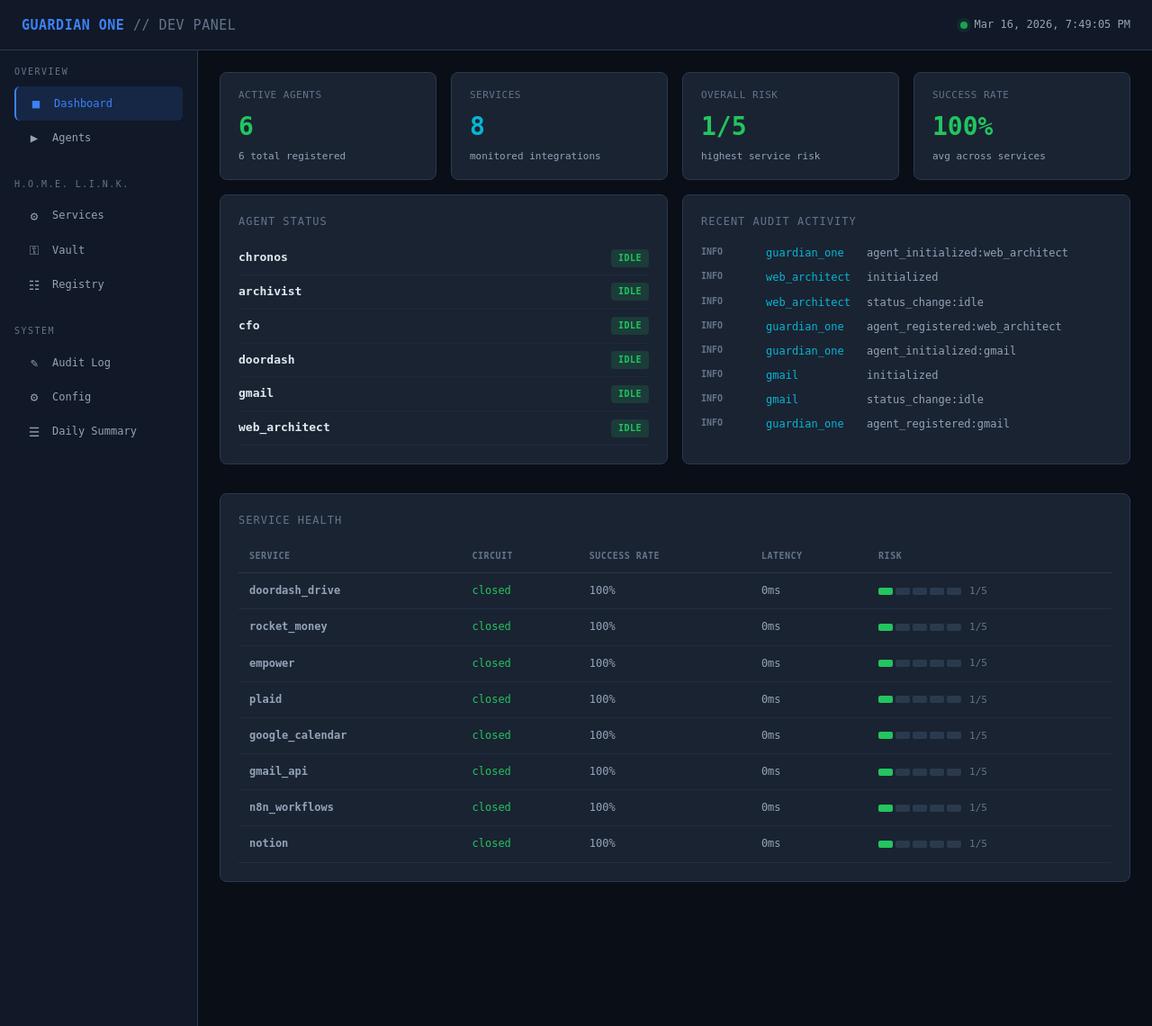
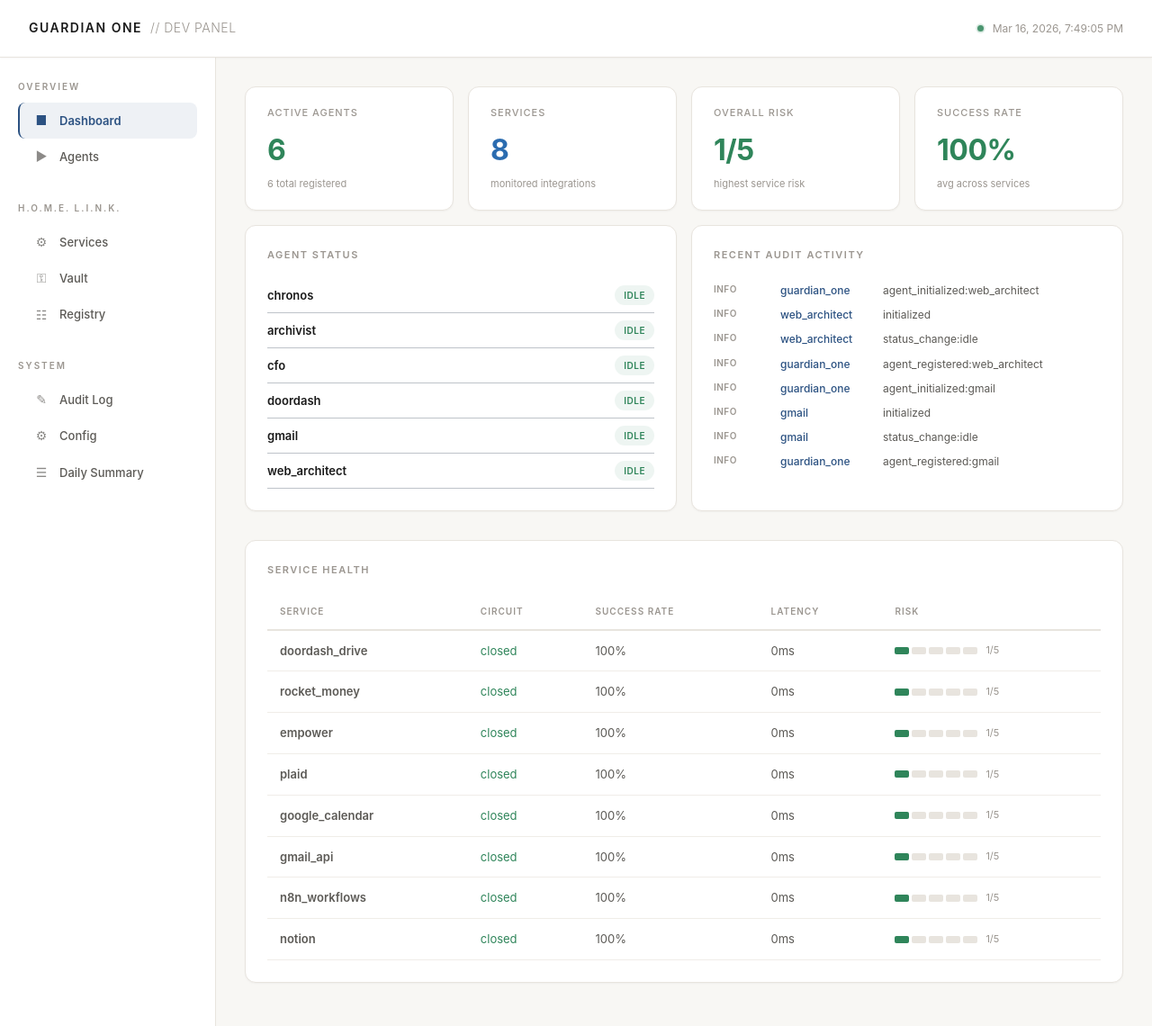
Before and after one commit to CuriousCat777/JT, a Flask app: page / in a window 1280 px wide. Shown: the whole page at 90% size. Run offline with Flask 3, Linux system fonts and the light colour scheme.

Commit message:
Redesign dev panel: dark hacker theme → refined light aesthetic
- Warm ivory backgrounds (#f8f7f4) with clean white cards
- Inter font family for polished sans-serif typography
- Softer shadows and 12px border-radius for modern card feel
- Muted, sophisticated color palette (navy accent, warm grays)
- Pill-shaped status badges instead of square
- Subtle hover animations (lift + shadow)
- Focus states on form inputs
- Wider sidebar (240px) with more breathing room

https://claude.ai/code/session_01Gv4P7XuoUEpzp115rF3YBi

```diff
--- a/guardian_one/web/templates/panel.html
+++ b/guardian_one/web/templates/panel.html
@@ -6,27 +6,36 @@
 <title>Guardian One — Dev Panel</title>
 <style>
 :root {
-  --bg-primary: #0a0e17;
-  --bg-secondary: #111827;
-  --bg-card: #1a2332;
-  --bg-card-hover: #1f2b3d;
-  --border: #2a3a4e;
-  --text-primary: #e2e8f0;
-  --text-secondary: #94a3b8;
-  --text-muted: #64748b;
-  --accent: #3b82f6;
-  --accent-glow: rgba(59, 130, 246, 0.15);
-  --green: #22c55e;
-  --green-dim: rgba(34, 197, 94, 0.15);
-  --yellow: #eab308;
-  --yellow-dim: rgba(234, 179, 8, 0.15);
-  --red: #ef4444;
-  --red-dim: rgba(239, 68, 68, 0.15);
-  --orange: #f97316;
-  --purple: #a855f7;
-  --cyan: #06b6d4;
-  --font: 'SF Mono', 'Cascadia Code', 'JetBrains Mono', 'Fira Code', monospace;
+  /* Refined light palette — warm ivory & slate */
+  --bg-primary: #f8f7f4;
+  --bg-secondary: #ffffff;
+  --bg-card: #ffffff;
+  --bg-card-hover: #f3f1ee;
+  --border: #e8e4de;
+  --border-subtle: #f0ede8;
+  --text-primary: #1a1a1a;
+  --text-secondary: #5c5a56;
+  --text-muted: #9b9690;
+  --accent: #2c5282;
+  --accent-light: #3b6ba5;
+  --accent-glow: rgba(44, 82, 130, 0.08);
+  --green: #2f855a;
+  --green-dim: rgba(47, 133, 90, 0.08);
+  --yellow: #b7791f;
+  --yellow-dim: rgba(183, 121, 31, 0.08);
+  --red: #c53030;
+  --red-dim: rgba(197, 48, 48, 0.08);
+  --orange: #c05621;
+  --purple: #805ad5;
+  --cyan: #2b6cb0;
+  --shadow-sm: 0 1px 2px rgba(0,0,0,0.04);
+  --shadow-md: 0 2px 8px rgba(0,0,0,0.06);
+  --shadow-lg: 0 4px 16px rgba(0,0,0,0.08);
+  --font: 'Inter', -apple-system, BlinkMacSystemFont, 'Segoe UI', system-ui, sans-serif;
+  --font-mono: 'SF Mono', 'Cascadia Code', 'JetBrains Mono', 'Fira Code', monospace;
 }
+
+@import url('https://fonts.googleapis.com/css2?family=Inter:wght@300;400;500;600;700&display=swap');
 
 * { margin: 0; padding: 0; box-sizing: border-box; }
 body {
@@ -36,18 +45,21 @@ body {
   font-size: 13px;
   line-height: 1.6;
   overflow-x: hidden;
+  -webkit-font-smoothing: antialiased;
+  -moz-osx-font-smoothing: grayscale;
 }
 
 /* Scrollbar */
-::-webkit-scrollbar { width: 6px; }
-::-webkit-scrollbar-track { background: var(--bg-secondary); }
-::-webkit-scrollbar-thumb { background: var(--border); border-radius: 3px; }
+::-webkit-scrollbar { width: 5px; }
+::-webkit-scrollbar-track { background: transparent; }
+::-webkit-scrollbar-thumb { background: var(--border); border-radius: 4px; }
+::-webkit-scrollbar-thumb:hover { background: var(--text-muted); }
 
 /* Layout */
 .shell {
   display: grid;
-  grid-template-columns: 220px 1fr;
-  grid-template-rows: 56px 1fr;
+  grid-template-columns: 240px 1fr;
+  grid-template-rows: 64px 1fr;
   min-height: 100vh;
 }
 
@@ -59,76 +71,94 @@ body {
   display: flex;
   align-items: center;
   justify-content: space-between;
-  padding: 0 24px;
+  padding: 0 32px;
+  box-shadow: var(--shadow-sm);
+  z-index: 10;
 }
 .header-left { display: flex; align-items: center; gap: 16px; }
 .logo {
-  font-size: 15px;
-  font-weight: 700;
+  font-size: 14px;
+  font-weight: 600;
+  letter-spacing: 1.5px;
+  color: var(--text-primary);
+  text-transform: uppercase;
+}
+.logo span {
+  color: var(--text-muted);
+  font-weight: 300;
   letter-spacing: 0.5px;
-  color: var(--accent);
+  margin-left: 4px;
 }
-.logo span { color: var(--text-muted); font-weight: 400; }
 .header-status {
   display: flex;
   align-items: center;
-  gap: 8px;
-  color: var(--text-secondary);
+  gap: 10px;
+  color: var(--text-muted);
   font-size: 12px;
+  font-weight: 400;
 }
 .pulse {
-  width: 8px; height: 8px;
+  width: 7px; height: 7px;
   background: var(--green);
   border-radius: 50%;
-  animation: pulse 2s ease-in-out infinite;
+  animation: pulse 3s ease-in-out infinite;
 }
 @keyframes pulse {
-  0%, 100% { opacity: 1; box-shadow: 0 0 0 0 rgba(34, 197, 94, 0.4); }
-  50% { opacity: 0.7; box-shadow: 0 0 0 6px rgba(34, 197, 94, 0); }
+  0%, 100% { opacity: 1; box-shadow: 0 0 0 0 rgba(47, 133, 90, 0.3); }
+  50% { opacity: 0.6; box-shadow: 0 0 0 5px rgba(47, 133, 90, 0); }
 }
 
 /* Sidebar */
 .sidebar {
   background: var(--bg-secondary);
   border-right: 1px solid var(--border);
-  padding: 16px 0;
+  padding: 24px 0;
   overflow-y: auto;
 }
 .nav-section {
-  padding: 0 16px;
-  margin-bottom: 24px;
+  padding: 0 20px;
+  margin-bottom: 28px;
 }
 .nav-label {
   font-size: 10px;
   text-transform: uppercase;
-  letter-spacing: 1.5px;
+  letter-spacing: 2px;
   color: var(--text-muted);
-  margin-bottom: 8px;
+  margin-bottom: 10px;
+  font-weight: 600;
 }
 .nav-item {
   display: flex;
   align-items: center;
   gap: 10px;
-  padding: 8px 12px;
-  border-radius: 6px;
+  padding: 9px 14px;
+  border-radius: 8px;
   cursor: pointer;
   color: var(--text-secondary);
-  transition: all 0.15s;
-  font-size: 12px;
+  transition: all 0.2s ease;
+  font-size: 13px;
+  font-weight: 450;
+  border-left: 2px solid transparent;
 }
-.nav-item:hover { background: var(--bg-card); color: var(--text-primary); }
+.nav-item:hover {
+  background: var(--bg-primary);
+  color: var(--text-primary);
+}
 .nav-item.active {
   background: var(--accent-glow);
   color: var(--accent);
   border-left: 2px solid var(--accent);
+  font-weight: 600;
 }
-.nav-icon { font-size: 14px; width: 20px; text-align: center; }
+.nav-icon { font-size: 14px; width: 20px; text-align: center; opacity: 0.7; }
+.nav-item.active .nav-icon { opacity: 1; }
 
 /* Main content */
 .main {
-  padding: 24px;
+  padding: 32px;
   overflow-y: auto;
-  max-height: calc(100vh - 56px);
+  max-height: calc(100vh - 64px);
+  background: var(--bg-primary);
 }
 
 .panel { display: none; }
@@ -138,16 +168,20 @@ body {
 .card {
   background: var(--bg-card);
   border: 1px solid var(--border);
-  border-radius: 8px;
-  padding: 20px;
+  border-radius: 12px;
+  padding: 24px;
   margin-bottom: 16px;
+  box-shadow: var(--shadow-sm);
+  transition: box-shadow 0.2s ease;
 }
+.card:hover { box-shadow: var(--shadow-md); }
 .card-title {
-  font-size: 12px;
+  font-size: 11px;
   text-transform: uppercase;
-  letter-spacing: 1px;
+  letter-spacing: 1.5px;
   color: var(--text-muted);
-  margin-bottom: 12px;
+  margin-bottom: 16px;
+  font-weight: 600;
 }
 
 /* Grid layouts */
@@ -163,48 +197,55 @@ body {
   .shell { grid-template-columns: 1fr; }
   .sidebar { display: none; }
   .grid-2, .grid-3, .grid-4 { grid-template-columns: 1fr; }
+  .main { padding: 16px; }
 }
 
 /* Stat cards */
 .stat-card {
   background: var(--bg-card);
   border: 1px solid var(--border);
-  border-radius: 8px;
-  padding: 16px 20px;
+  border-radius: 12px;
+  padding: 20px 24px;
+  box-shadow: var(--shadow-sm);
+  transition: box-shadow 0.2s ease, transform 0.2s ease;
 }
+.stat-card:hover { box-shadow: var(--shadow-md); transform: translateY(-1px); }
 .stat-label {
   font-size: 11px;
   color: var(--text-muted);
   text-transform: uppercase;
-  letter-spacing: 0.5px;
+  letter-spacing: 1px;
+  font-weight: 500;
 }
 .stat-value {
-  font-size: 28px;
+  font-size: 32px;
   font-weight: 700;
-  margin-top: 4px;
+  margin-top: 6px;
+  letter-spacing: -0.5px;
 }
-.stat-sub { font-size: 11px; color: var(--text-secondary); margin-top: 2px; }
+.stat-sub { font-size: 11px; color: var(--text-muted); margin-top: 4px; font-weight: 400; }
 
 /* Agent cards */
 .agent-card {
   background: var(--bg-card);
   border: 1px solid var(--border);
-  border-radius: 8px;
-  padding: 16px;
-  transition: all 0.2s;
+  border-radius: 12px;
+  padding: 20px;
+  transition: all 0.2s ease;
   cursor: default;
+  box-shadow: var(--shadow-sm);
 }
-.agent-card:hover { border-color: var(--accent); background: var(--bg-card-hover); }
+.agent-card:hover { border-color: var(--accent); box-shadow: var(--shadow-md); transform: translateY(-1px); }
 .agent-header {
   display: flex;
   justify-content: space-between;
   align-items: center;
-  margin-bottom: 10px;
+  margin-bottom: 12px;
 }
-.agent-name { font-weight: 600; font-size: 14px; }
+.agent-name { font-weight: 600; font-size: 14px; color: var(--text-primary); }
 .agent-badge {
-  padding: 2px 8px;
-  border-radius: 4px;
+  padding: 3px 10px;
+  border-radius: 20px;
   font-size: 10px;
   font-weight: 600;
   text-transform: uppercase;
@@ -259,60 +303,67 @@ body {
 table {
   width: 100%;
   border-collapse: collapse;
-  font-size: 12px;
+  font-size: 13px;
 }
 th {
   text-align: left;
-  padding: 10px 12px;
-  border-bottom: 1px solid var(--border);
+  padding: 12px 14px;
+  border-bottom: 2px solid var(--border);
   color: var(--text-muted);
+  font-weight: 600;
+  font-size: 10px;
+  text-transform: uppercase;
+  letter-spacing: 1px;
+}
+td {
+  padding: 12px 14px;
+  border-bottom: 1px solid var(--border-subtle);
+  color: var(--text-secondary);
+}
+tr:hover td { background: var(--bg-primary); }
+
+/* Log entries */
+.log-entry {
+  display: flex;
+  gap: 14px;
+  padding: 10px 0;
+  border-bottom: 1px solid var(--border-subtle);
+  font-size: 12px;
+}
+.log-time { color: var(--text-muted); white-space: nowrap; min-width: 180px; font-family: var(--font-mono); font-size: 11px; }
+.log-agent { color: var(--accent); min-width: 100px; font-weight: 500; }
+.log-sev {
+  min-width: 60px;
   font-weight: 600;
   font-size: 10px;
   text-transform: uppercase;
   letter-spacing: 0.5px;
 }
-td {
-  padding: 10px 12px;
-  border-bottom: 1px solid rgba(42, 58, 78, 0.5);
-  color: var(--text-secondary);
-}
-tr:hover td { background: var(--bg-card-hover); }
-
-/* Log entries */
-.log-entry {
-  display: flex;
-  gap: 12px;
-  padding: 8px 0;
-  border-bottom: 1px solid rgba(42, 58, 78, 0.3);
-  font-size: 12px;
-}
-.log-time { color: var(--text-muted); white-space: nowrap; min-width: 180px; }
-.log-agent { color: var(--cyan); min-width: 100px; }
-.log-sev {
-  min-width: 60px;
-  font-weight: 600;
-  font-size: 10px;
-  text-transform: uppercase;
-}
 .sev-info { color: var(--text-muted); }
 .sev-warning { color: var(--yellow); }
 .sev-error { color: var(--red); }
-.sev-critical { color: var(--red); text-shadow: 0 0 8px rgba(239, 68, 68, 0.5); }
+.sev-critical { color: var(--red); font-weight: 700; }
 .log-action { color: var(--text-secondary); flex: 1; }
 .log-controls {
   display: flex;
   gap: 8px;
   align-items: center;
-  margin-bottom: 16px;
+  margin-bottom: 20px;
 }
 .log-controls select, .log-controls input {
   background: var(--bg-secondary);
   border: 1px solid var(--border);
   color: var(--text-primary);
-  padding: 6px 10px;
-  border-radius: 5px;
+  padding: 7px 12px;
+  border-radius: 8px;
   font-family: var(--font);
   font-size: 12px;
+  transition: border-color 0.2s;
+}
+.log-controls select:focus, .log-controls input:focus {
+  outline: none;
+  border-color: var(--accent);
+  box-shadow: 0 0 0 2px var(--accent-glow);
 }
 
 /* Risk meter */
```
Also changed, not shown: other parts of guardian_one/web/templates/panel.html (+33 -27 lines).
